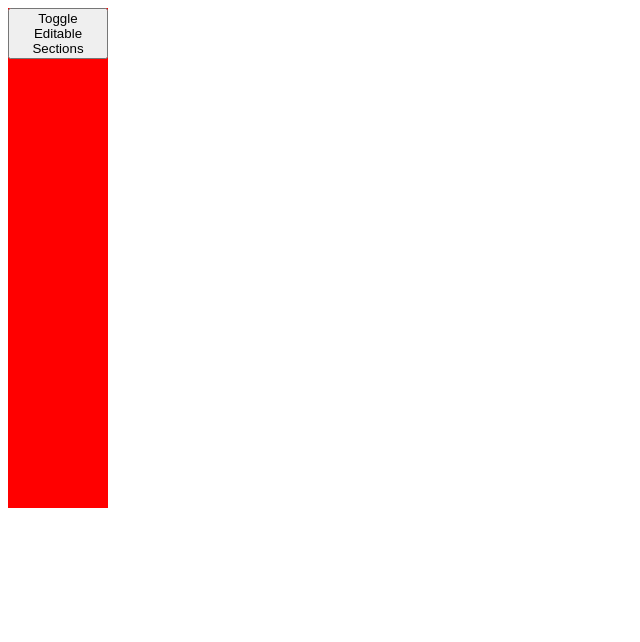
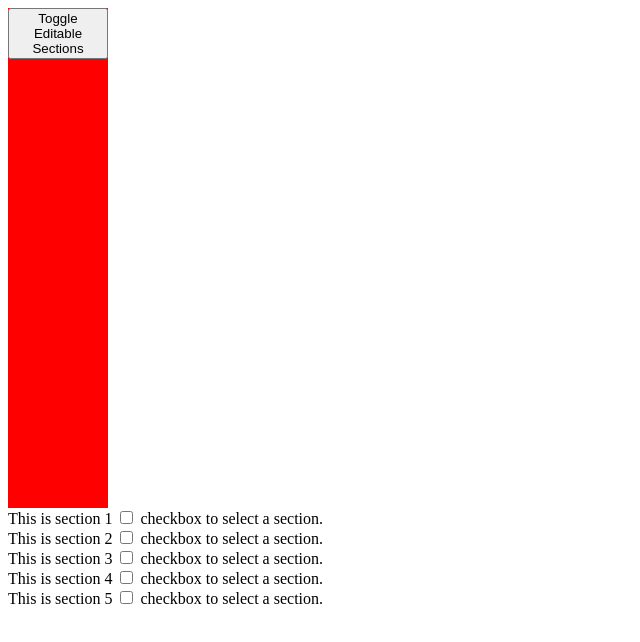
Before and after one commit to cjvirtucio87/sidebarPrototype, a plain HTML site: page index.html in a window 1280 px wide. Both pictures are taken after a click on the button "Toggle Editable Sections". Shown: the whole page, without its empty margins (0-640 px from the left). Drawn offline with nearby package versions, Linux system fonts and the light colour scheme.

Commit message:
added checkbox

```diff
--- a/index.html
+++ b/index.html
@@ -6,8 +6,14 @@
     <side-bar></side-bar>
 
     <div ng-repeat='i in [1,2,3,4,5]'>
-      <section ng-show='main.editStates.section' ng-model='i'>
+      <section ng-model='i'>
         This is section {{ i }}
+        <span ng-show='main.editStates.section'>
+          <label>
+            <input type='checkbox'>
+            checkbox to select a section.
+          </label>
+        </span>
       </section>
     </div>
 
--- a/js/controllers/main_ctrl.js
+++ b/js/controllers/main_ctrl.js
@@ -2,7 +2,7 @@ app.controller('MainCtrl', ['$rootScope', function ($rootScope) {
   var vm = this;
 
   vm.editStates = {
-    section: true
+    section: false
   };
 
   // Listener for toggle events in the sidebar.
--- a/js/directives/side_bar.js
+++ b/js/directives/side_bar.js
@@ -3,7 +3,7 @@ app.controller('SideBarCtrl', ['$rootScope', function ($rootScope) {
   var vm = this;
 
   vm.editStates = {
-    section: true
+    section: false
   };
 
   vm.toggle = function (stateObj) {
```
